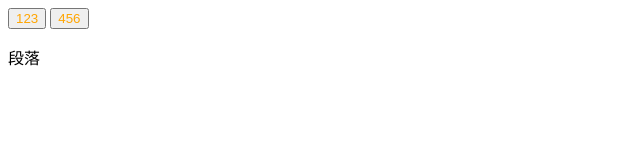
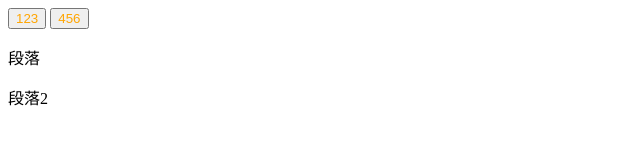
Before and after one commit to Sylvia0429/pratice, a plain HTML site: page index.html in a window 1280 px wide. Shown: the full height of the page, 0-640 px from the left. Drawn offline with Linux system fonts and the light colour scheme.

Commit message:
利用指令更新測試

```diff
--- a/index.html
+++ b/index.html
@@ -11,5 +11,6 @@
     <button class="button1">123</button>
     <button class="button2">456</button>
     <p>段落</p>
+    <p>段落2</p>
 </body>
 </html>
```
